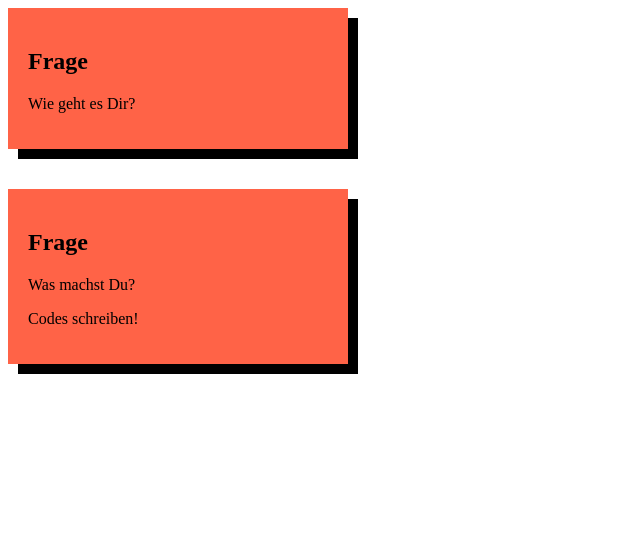
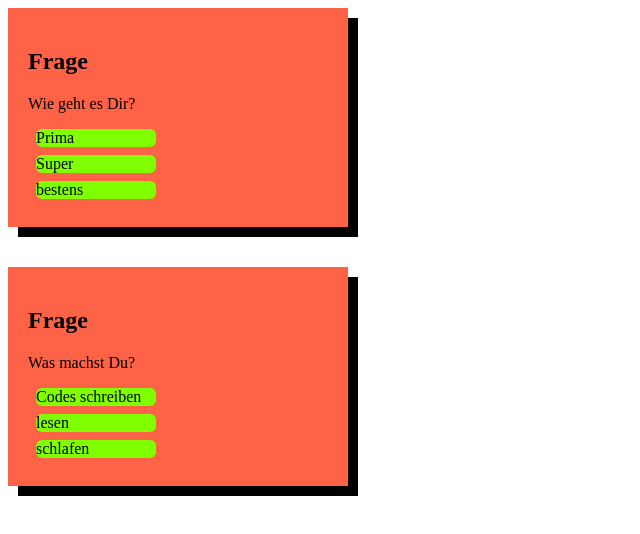
Before and after one commit to Dajanajozanovic/react-playground, a React (Vite) app: page / in a window 1280 px wide. Shown: the top 534 px of the page, without its empty margins (0-640 px from the left). Built offline with nearby package versions, Linux system fonts and the light colour scheme.

Commit message:
add tags

```diff
--- a/src/App.jsx
+++ b/src/App.jsx
@@ -5,14 +5,17 @@ const cards = [
   {
     title: 'Frage',
     questionText: 'Wie geht es Dir?',
-    answerText: 'Prima!',
-    isAnswerVisible: false,
+    inputTag1: 'Prima',
+    inputTag2: 'Super',
+    inputTag3: 'bestens',
     id: 1,
   },
   {
     title: 'Frage',
     questionText: 'Was machst Du?',
-    answerText: 'Codes schreiben!',
+    inputTag1: 'Codes schreiben',
+    inputTag2: 'lesen',
+    inputTag3: 'schlafen',
     isAnswerVisible: true,
     id: 2,
   },
@@ -21,15 +24,27 @@ const cards = [
 export default () => {
   return (
     <div className="App">
-      {cards.map(({ id, title, questionText, answerText, isAnswerVisible }) => (
+      {cards.map(
+        ({
+          id,
+          title,
+          questionText,
+          inputTag1,
+          inputTag2,
+          inputTag3,
+          isAnswerVisible,
+        }) => (
           <Card
             key={id}
             title={title}
             isAnswerVisible={isAnswerVisible}
             questionText={questionText}
-          answerText={answerText}
+            inputTag1={inputTag1}
+            inputTag2={inputTag2}
+            inputTag3={inputTag3}
           />
-      ))}
+        )
+      )}
     </div>
   )
 }
--- a/src/Card.css
+++ b/src/Card.css
@@ -21,3 +21,11 @@
 .hidden {
   display: none;
 }
+
+.input-tags {
+  background-color: chartreuse;
+  margin: 8px;
+  width: 120px;
+  border: none;
+  border-radius: 6px;
+}
--- a/src/Card.jsx
+++ b/src/Card.jsx
@@ -6,12 +6,18 @@ export default function Card({
   questionText,
   answerText,
   isAnswerVisible,
+  inputTag1,
+  inputTag2,
+  inputTag3,
 }) {
   return (
     <section className="Card">
       <h2>{title}</h2>
       <p>{questionText}</p>
       <p className={isAnswerVisible ? 'answerText' : 'hidden'}>{answerText}</p>
+      <div className="input-tags">{inputTag1}</div>
+      <div className="input-tags">{inputTag2}</div>
+      <div className="input-tags">{inputTag3}</div>
     </section>
   )
 }
```
Lines whose indentation alone changed are shown as unchanged.
